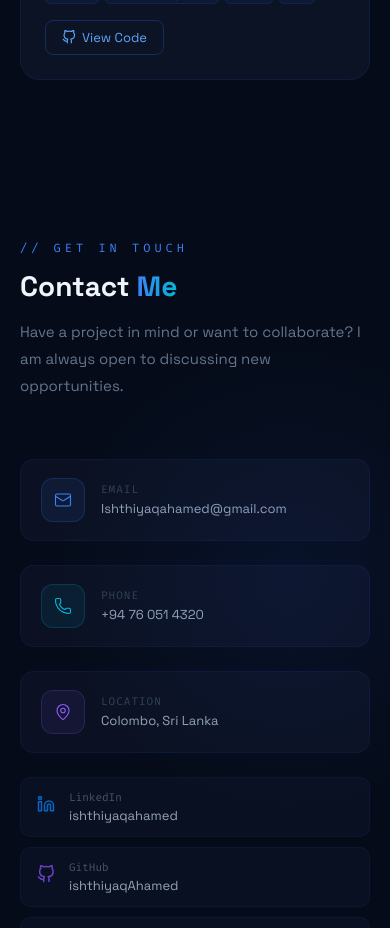
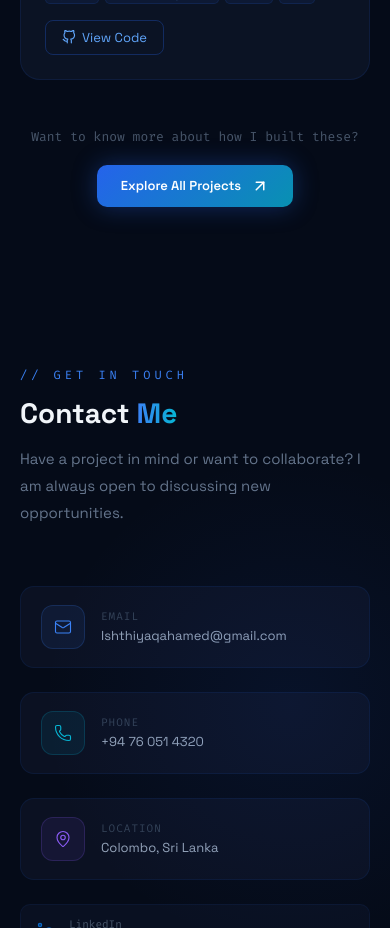
Before and after one commit to ishthiyaqAhamed/ishthiyaq-portfolio, a Next.js app: page / in a window 390 px wide. Shown: the part 8280-9208 px from the top of the page. Built offline with nearby package versions, Linux system fonts and the light colour scheme.

Commit message:
add explore projects button

```diff
--- a/app/components/sections/Projects.jsx
+++ b/app/components/sections/Projects.jsx
@@ -3,6 +3,7 @@ import { motion } from 'framer-motion'
 import { ArrowUpRight } from 'lucide-react'
 import { FiGithub } from 'react-icons/fi'
 import { useWindowSize } from '../../hooks/useWindowSize'
+import Link from 'next/link'
 
 const projects = [
   {
@@ -153,6 +154,41 @@ export default function Projects() {
           </motion.div>
         ))}
       </div>
+            {/* Explore All Projects Button */}
+      <motion.div
+        initial={{ opacity: 0, y: 20 }}
+        whileInView={{ opacity: 1, y: 0 }}
+        transition={{ duration: 0.6 }}
+        viewport={{ once: true }}
+        style={{ textAlign: 'center', marginTop: '48px' }}
+      >
+        <p style={{
+          fontFamily: 'var(--font-fira)', fontSize: '13px',
+          color: '#475569', marginBottom: '20px',
+        }}>
+          Want to know more about how I built these?
+        </p>
+        <Link href="/projects" style={{
+          display: 'inline-flex', alignItems: 'center', gap: '10px',
+          background: 'linear-gradient(135deg, #2563eb, #0891b2)',
+          borderRadius: '10px', padding: 'clamp(12px, 2vw, 14px) clamp(24px, 4vw, 36px)',
+          color: 'white', fontSize: 'clamp(13px, 1.5vw, 15px)', fontWeight: 600,
+          textDecoration: 'none',
+          boxShadow: '0 0 24px rgba(37,99,235,0.35)',
+          transition: 'all 0.2s',
+        }}
+        onMouseEnter={e => {
+          e.currentTarget.style.transform = 'translateY(-2px)'
+          e.currentTarget.style.boxShadow = '0 0 40px rgba(37,99,235,0.55)'
+        }}
+        onMouseLeave={e => {
+          e.currentTarget.style.transform = 'translateY(0)'
+          e.currentTarget.style.boxShadow = '0 0 24px rgba(37,99,235,0.35)'
+        }}>
+          Explore All Projects
+          <ArrowUpRight size={18} />
+        </Link>
+      </motion.div>
     </section>
   )
 }
```
